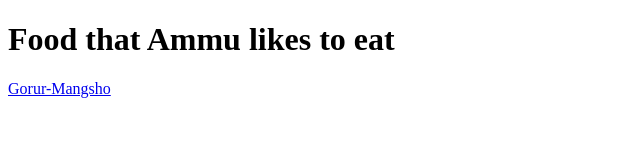
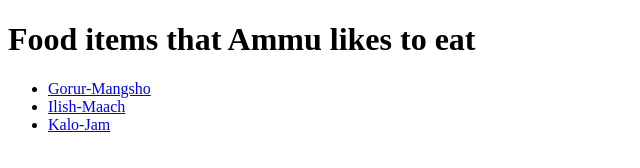
Before and after one commit to JahanAra000/recipes, a plain HTML site: page index.html in a window 1280 px wide. Shown: the whole page, without its empty margins (0-640 px from the left). Drawn offline with Linux system fonts and the light colour scheme.

Commit message:
Create an unordered list to add the previous recipe link and new ones

```diff
--- a/index.html
+++ b/index.html
@@ -5,7 +5,12 @@
         <title></title>
     </head>
     <body>
-        <h1>Food that Ammu likes to eat</h1>
-        <a href="./foods/gorur-mangsho.html" target="_blank">Gorur-Mangsho</a>
+        <h1>Food items that Ammu likes to eat</h1>
+        <ul>
+            <li><a href="./foods/gorur-mangsho.html" target="_blank">Gorur-Mangsho</a></li>
+            <li><a href=".foods/ilish-maach.html" target="_blank">Ilish-Maach</a></li>
+            <li><a href=".foods/kalo-jam.html" target="_blank">Kalo-Jam</a></li>
+        </ul>
+
     </body>
 </html>
```
